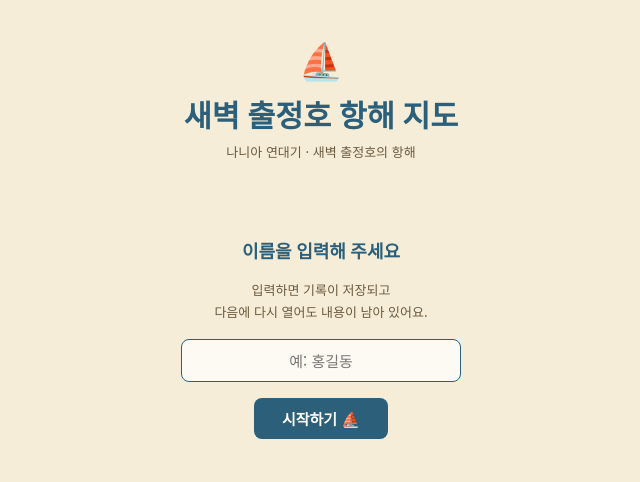
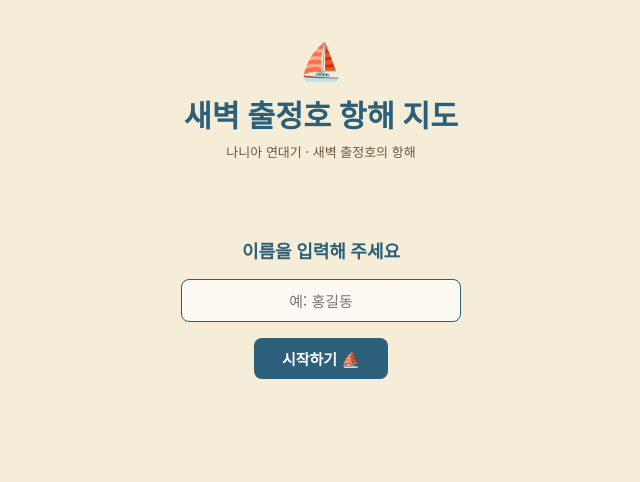
Before and after one commit to onew120908-prog/greading, a plain HTML site: page public/dawn-treader.html in a window 1280 px wide. Shown: the whole page, without its empty margins (319-959 px from the left). Drawn offline with Linux system fonts and the light colour scheme.

Commit message:
dawn-treader: 이름 입력 화면 안내 문구 삭제
Co-Authored-By: Claude Sonnet 4.6 <noreply@anthropic.com>
Claude-Session: https://claude.ai/code/session_01MBy6Fuq6MgREy9eZZ4KgKF

```diff
--- a/public/dawn-treader.html
+++ b/public/dawn-treader.html
@@ -176,7 +176,6 @@ function showGate(){
     </header>
     <div class="name-gate">
       <h2>이름을 입력해 주세요</h2>
-      <p>입력하면 기록이 저장되고<br>다음에 다시 열어도 내용이 남아 있어요.</p>
       <input class="name-input" id="name-input" type="text" placeholder="예: 홍길동" maxlength="20" autocomplete="off">
       <button class="start-btn" id="start-btn">시작하기 ⛵</button>
     </div>`;
```
